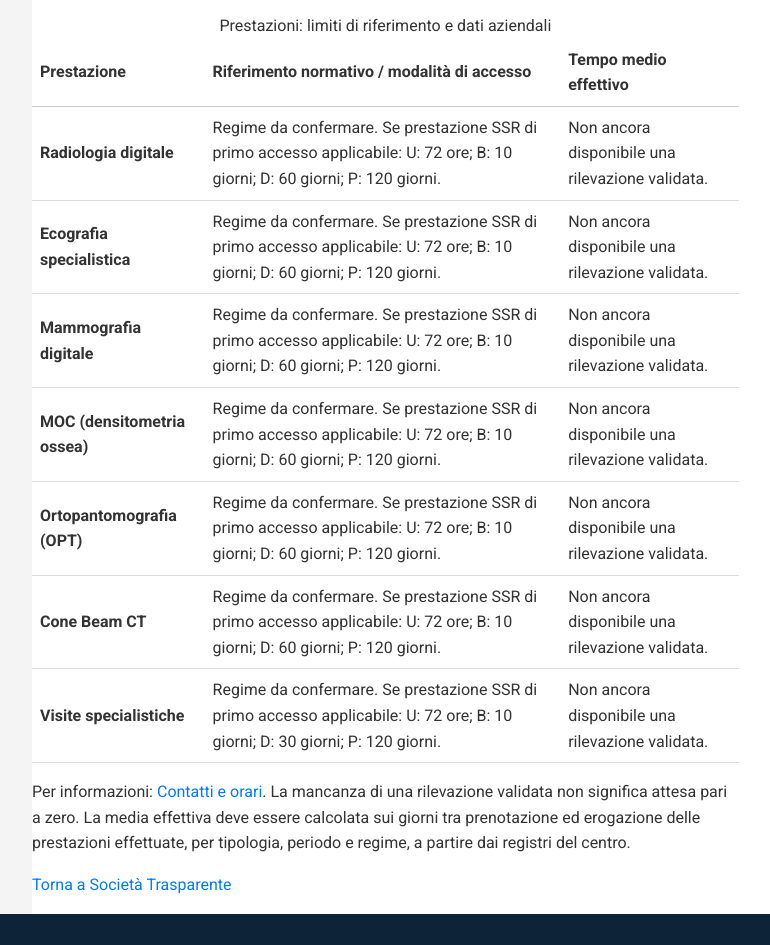
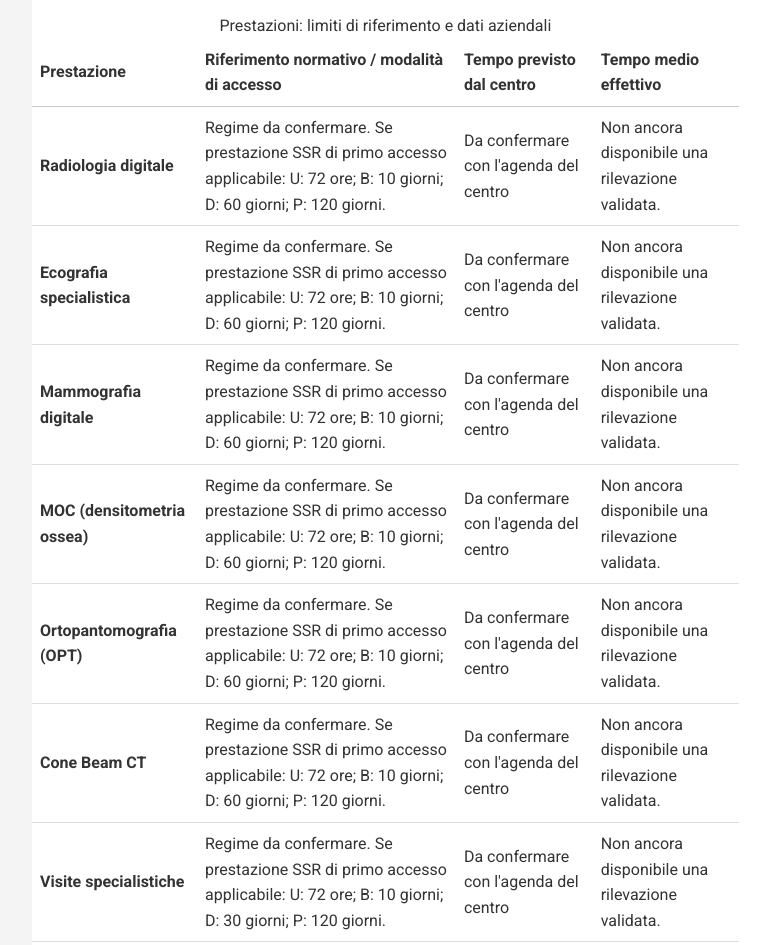
Before and after one commit to centrodiagnosticosirolli/gaeta, a plain HTML site: page liste-di-attesa.html in a window 1280 px wide. Shown: the part 1823-2768 px from the top of the page, without its empty margins (58-828 px from the left). Drawn offline with Linux system fonts and the light colour scheme.

Commit message:
Trasparenza: distingue limiti normativi, tempi previsti aziendali e medie effettive

```diff
--- a/liste-di-attesa.html
+++ b/liste-di-attesa.html
@@ -74,14 +74,14 @@
             <div style="overflow-x:auto">
                 <table style="width:100%;border-collapse:collapse;text-align:left">
                     <caption>Prestazioni: limiti di riferimento e dati aziendali</caption>
-                    <thead><tr><th scope="col" style="padding:8px;border-bottom:1px solid #ccc">Prestazione</th><th scope="col" style="padding:8px;border-bottom:1px solid #ccc">Riferimento normativo / modalità di accesso</th><th scope="col" style="padding:8px;border-bottom:1px solid #ccc">Tempo medio effettivo</th></tr></thead>
-                    <tbody><tr><th scope="row" style="padding:8px;border-bottom:1px solid #ddd">Radiologia digitale</th><td style="padding:8px;border-bottom:1px solid #ddd">Regime da confermare. Se prestazione SSR di primo accesso applicabile: U: 72 ore; B: 10 giorni; D: 60 giorni; P: 120 giorni.</td><td style="padding:8px;border-bottom:1px solid #ddd">Non ancora disponibile una rilevazione validata.</td></tr>
-<tr><th scope="row" style="padding:8px;border-bottom:1px solid #ddd">Ecografia specialistica</th><td style="padding:8px;border-bottom:1px solid #ddd">Regime da confermare. Se prestazione SSR di primo accesso applicabile: U: 72 ore; B: 10 giorni; D: 60 giorni; P: 120 giorni.</td><td style="padding:8px;border-bottom:1px solid #ddd">Non ancora disponibile una rilevazione validata.</td></tr>
-<tr><th scope="row" style="padding:8px;border-bottom:1px solid #ddd">Mammografia digitale</th><td style="padding:8px;border-bottom:1px solid #ddd">Regime da confermare. Se prestazione SSR di primo accesso applicabile: U: 72 ore; B: 10 giorni; D: 60 giorni; P: 120 giorni.</td><td style="padding:8px;border-bottom:1px solid #ddd">Non ancora disponibile una rilevazione validata.</td></tr>
-<tr><th scope="row" style="padding:8px;border-bottom:1px solid #ddd">MOC (densitometria ossea)</th><td style="padding:8px;border-bottom:1px solid #ddd">Regime da confermare. Se prestazione SSR di primo accesso applicabile: U: 72 ore; B: 10 giorni; D: 60 giorni; P: 120 giorni.</td><td style="padding:8px;border-bottom:1px solid #ddd">Non ancora disponibile una rilevazione validata.</td></tr>
-<tr><th scope="row" style="padding:8px;border-bottom:1px solid #ddd">Ortopantomografia (OPT)</th><td style="padding:8px;border-bottom:1px solid #ddd">Regime da confermare. Se prestazione SSR di primo accesso applicabile: U: 72 ore; B: 10 giorni; D: 60 giorni; P: 120 giorni.</td><td style="padding:8px;border-bottom:1px solid #ddd">Non ancora disponibile una rilevazione validata.</td></tr>
-<tr><th scope="row" style="padding:8px;border-bottom:1px solid #ddd">Cone Beam CT</th><td style="padding:8px;border-bottom:1px solid #ddd">Regime da confermare. Se prestazione SSR di primo accesso applicabile: U: 72 ore; B: 10 giorni; D: 60 giorni; P: 120 giorni.</td><td style="padding:8px;border-bottom:1px solid #ddd">Non ancora disponibile una rilevazione validata.</td></tr>
-<tr><th scope="row" style="padding:8px;border-bottom:1px solid #ddd">Visite specialistiche</th><td style="padding:8px;border-bottom:1px solid #ddd">Regime da confermare. Se prestazione SSR di primo accesso applicabile: U: 72 ore; B: 10 giorni; D: 30 giorni; P: 120 giorni.</td><td style="padding:8px;border-bottom:1px solid #ddd">Non ancora disponibile una rilevazione validata.</td></tr></tbody>
+                    <thead><tr><th scope="col" style="padding:8px;border-bottom:1px solid #ccc">Prestazione</th><th scope="col" style="padding:8px;border-bottom:1px solid #ccc">Riferimento normativo / modalità di accesso</th><th scope="col" style="padding:8px;border-bottom:1px solid #ccc">Tempo previsto dal centro</th><th scope="col" style="padding:8px;border-bottom:1px solid #ccc">Tempo medio effettivo</th></tr></thead>
+                    <tbody><tr><th scope="row" style="padding:8px;border-bottom:1px solid #ddd">Radiologia digitale</th><td style="padding:8px;border-bottom:1px solid #ddd">Regime da confermare. Se prestazione SSR di primo accesso applicabile: U: 72 ore; B: 10 giorni; D: 60 giorni; P: 120 giorni.</td><td style="padding:8px;border-bottom:1px solid #ddd">Da confermare con l'agenda del centro</td><td style="padding:8px;border-bottom:1px solid #ddd">Non ancora disponibile una rilevazione validata.</td></tr>
+<tr><th scope="row" style="padding:8px;border-bottom:1px solid #ddd">Ecografia specialistica</th><td style="padding:8px;border-bottom:1px solid #ddd">Regime da confermare. Se prestazione SSR di primo accesso applicabile: U: 72 ore; B: 10 giorni; D: 60 giorni; P: 120 giorni.</td><td style="padding:8px;border-bottom:1px solid #ddd">Da confermare con l'agenda del centro</td><td style="padding:8px;border-bottom:1px solid #ddd">Non ancora disponibile una rilevazione validata.</td></tr>
+<tr><th scope="row" style="padding:8px;border-bottom:1px solid #ddd">Mammografia digitale</th><td style="padding:8px;border-bottom:1px solid #ddd">Regime da confermare. Se prestazione SSR di primo accesso applicabile: U: 72 ore; B: 10 giorni; D: 60 giorni; P: 120 giorni.</td><td style="padding:8px;border-bottom:1px solid #ddd">Da confermare con l'agenda del centro</td><td style="padding:8px;border-bottom:1px solid #ddd">Non ancora disponibile una rilevazione validata.</td></tr>
+<tr><th scope="row" style="padding:8px;border-bottom:1px solid #ddd">MOC (densitometria ossea)</th><td style="padding:8px;border-bottom:1px solid #ddd">Regime da confermare. Se prestazione SSR di primo accesso applicabile: U: 72 ore; B: 10 giorni; D: 60 giorni; P: 120 giorni.</td><td style="padding:8px;border-bottom:1px solid #ddd">Da confermare con l'agenda del centro</td><td style="padding:8px;border-bottom:1px solid #ddd">Non ancora disponibile una rilevazione validata.</td></tr>
+<tr><th scope="row" style="padding:8px;border-bottom:1px solid #ddd">Ortopantomografia (OPT)</th><td style="padding:8px;border-bottom:1px solid #ddd">Regime da confermare. Se prestazione SSR di primo accesso applicabile: U: 72 ore; B: 10 giorni; D: 60 giorni; P: 120 giorni.</td><td style="padding:8px;border-bottom:1px solid #ddd">Da confermare con l'agenda del centro</td><td style="padding:8px;border-bottom:1px solid #ddd">Non ancora disponibile una rilevazione validata.</td></tr>
+<tr><th scope="row" style="padding:8px;border-bottom:1px solid #ddd">Cone Beam CT</th><td style="padding:8px;border-bottom:1px solid #ddd">Regime da confermare. Se prestazione SSR di primo accesso applicabile: U: 72 ore; B: 10 giorni; D: 60 giorni; P: 120 giorni.</td><td style="padding:8px;border-bottom:1px solid #ddd">Da confermare con l'agenda del centro</td><td style="padding:8px;border-bottom:1px solid #ddd">Non ancora disponibile una rilevazione validata.</td></tr>
+<tr><th scope="row" style="padding:8px;border-bottom:1px solid #ddd">Visite specialistiche</th><td style="padding:8px;border-bottom:1px solid #ddd">Regime da confermare. Se prestazione SSR di primo accesso applicabile: U: 72 ore; B: 10 giorni; D: 30 giorni; P: 120 giorni.</td><td style="padding:8px;border-bottom:1px solid #ddd">Da confermare con l'agenda del centro</td><td style="padding:8px;border-bottom:1px solid #ddd">Non ancora disponibile una rilevazione validata.</td></tr></tbody>
                 </table>
             </div>
             <p>Per informazioni: <a href="contatti.html">Contatti e orari</a>. La mancanza di una rilevazione validata non significa attesa pari a zero. La media effettiva deve essere calcolata sui giorni tra prenotazione ed erogazione delle prestazioni effettuate, per tipologia, periodo e regime, a partire dai registri del centro.</p>
```
